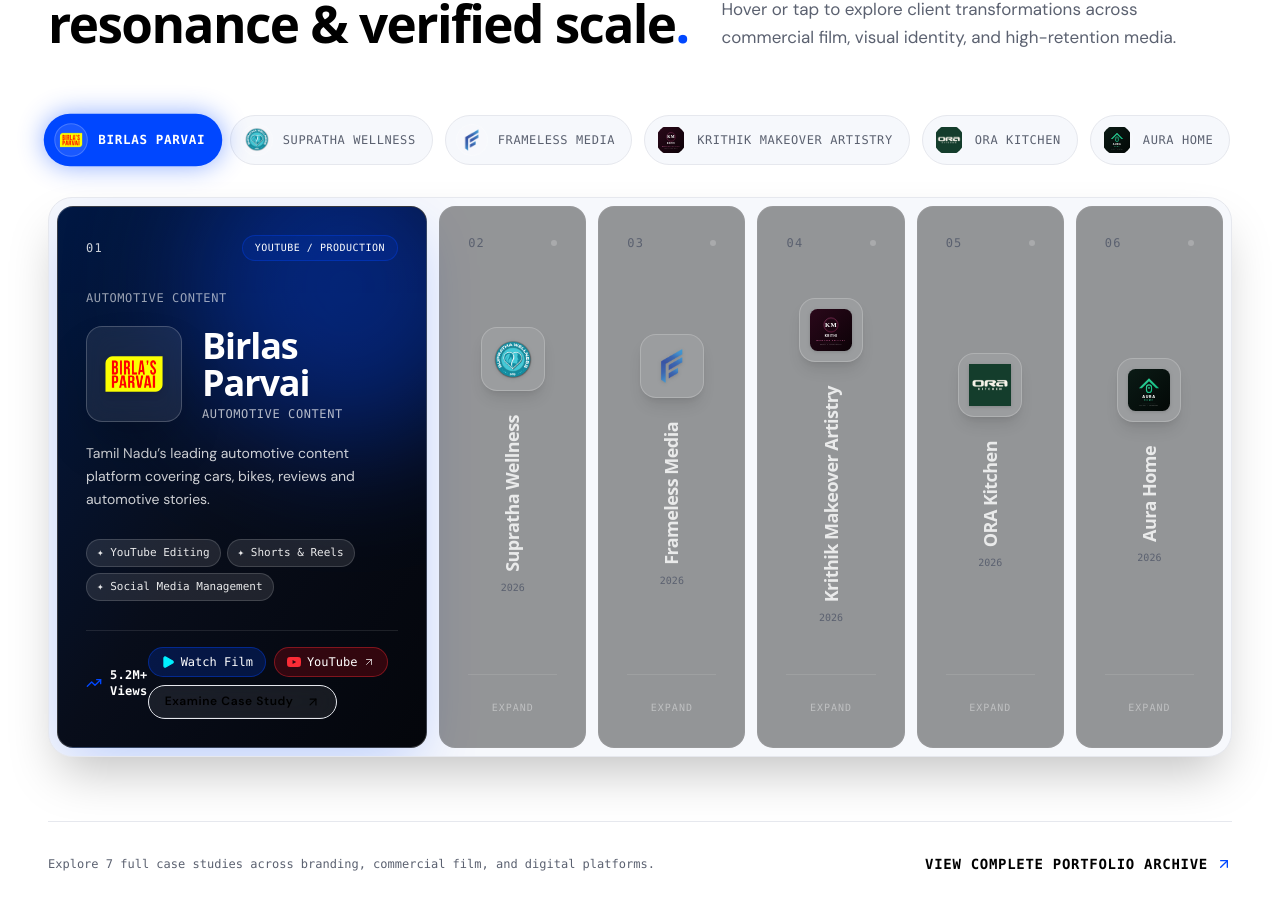
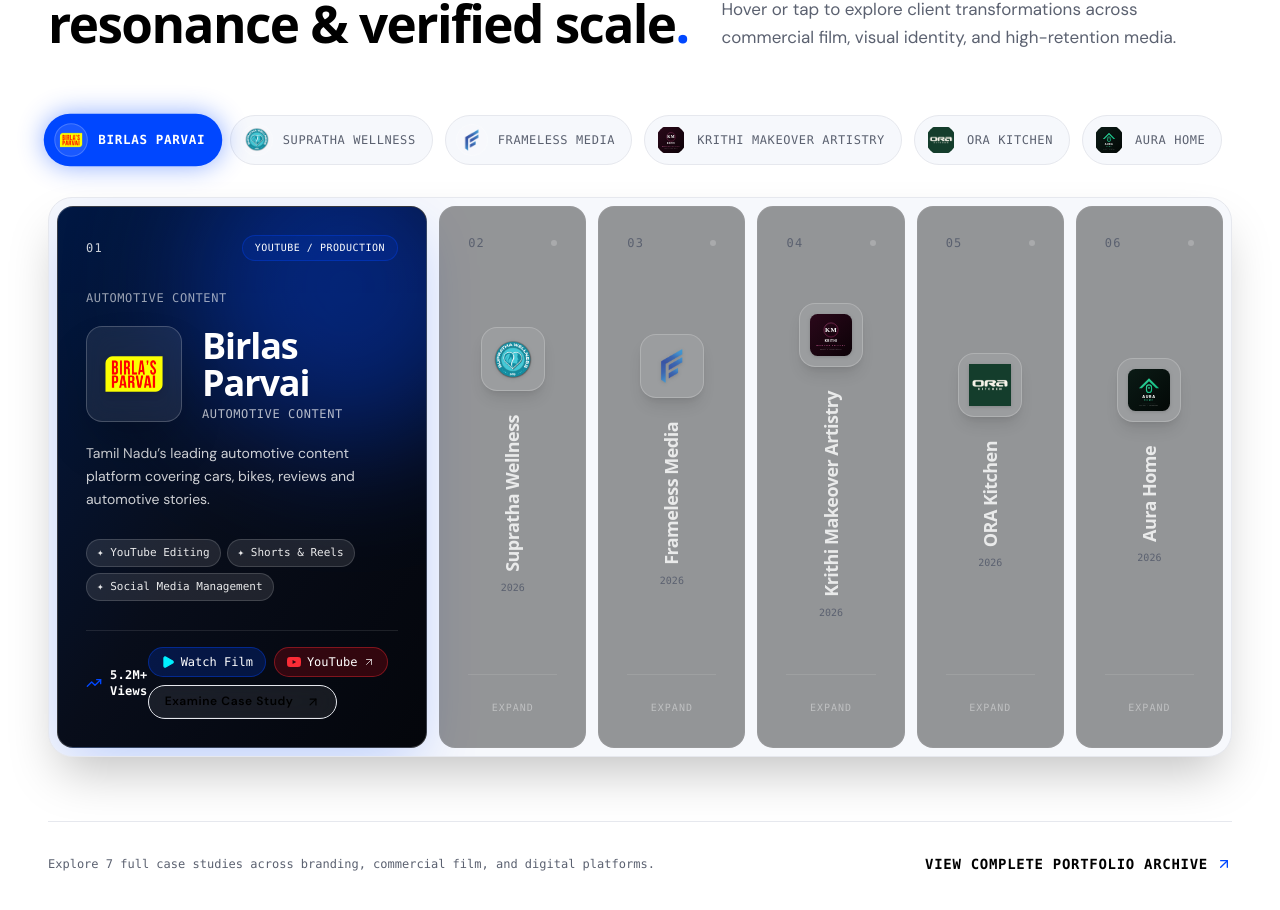
Before and after one commit to framelesshub-ui/frameless, a Next.js app: page / in a window 1280 px wide. Shown: the part 2058-2968 px from the top of the page. Built offline with nearby package versions, Linux system fonts and the light colour scheme; a web font is replaced by a local one.

Commit message:
fix: rename Krithik Makeover Artistry to Krithi Makeover Artistry

```diff
--- a/src/app/layout.tsx
+++ b/src/app/layout.tsx
@@ -185,8 +185,8 @@
           position: 4,
           item: {
             '@type': 'CreativeWork',
-            name: 'Krithik Makeover Artistry — Luxury Beauty & Personal Brand',
-            headline: 'Krithik Makeover Artistry — Editorial Beauty & Personal Branding',
+            name: 'Krithi Makeover Artistry — Luxury Beauty & Personal Brand',
+            headline: 'Krithi Makeover Artistry — Editorial Beauty & Personal Branding',
             creator: { '@id': 'https://framelesshub.com/#professionalservice' },
             genre: 'Personal Branding & Visual Content',
             url: 'https://framelesshub.com/work/krithi-makeover-artistry',
--- a/src/data/branding.ts
+++ b/src/data/branding.ts
@@ -18,7 +18,7 @@
   {
     id: "krithi-makeover-artistry",
     slug: "krithi-makeover-artistry-identity",
-    brandName: "Krithik Makeover Artistry",
+    brandName: "Krithi Makeover Artistry",
     tagline: "Haute Aesthetics & Editorial Distinction",
     category: "Luxury Beauty & Personal Branding",
     visualDirection: "Premium beauty / fashion / personal branding",
--- a/src/data/clients.ts
+++ b/src/data/clients.ts
@@ -52,7 +52,7 @@
   },
   {
     id: 'krithi-makeup-artist',
-    name: 'Krithik Makeover Artistry',
+    name: 'Krithi Makeover Artistry',
     category: 'Luxury Makeup & Personal Brand',
     description: 'A premium makeup artist brand focused on luxury beauty, professional portfolios and personal branding.',
     services: ['Personal Branding', 'Content Creation', 'Social Media Management'],
--- a/src/data/projects.ts
+++ b/src/data/projects.ts
@@ -113,7 +113,7 @@
   },
   {
     slug: 'krithi-makeover-artistry',
-    client: 'Krithik Makeover Artistry',
+    client: 'Krithi Makeover Artistry',
     logo: '/media/clients/krithi-artistry.svg',
     title: 'Brand & Social Content',
     category: 'Branding',
```
